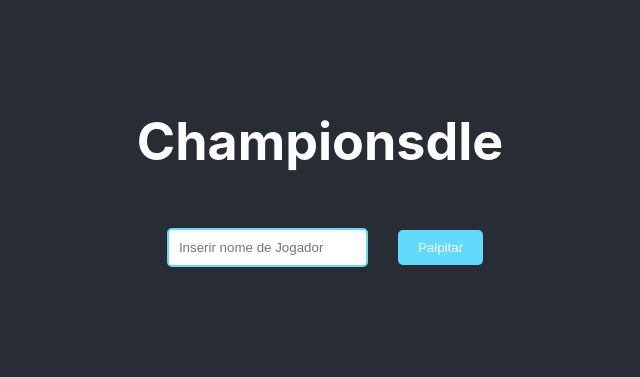
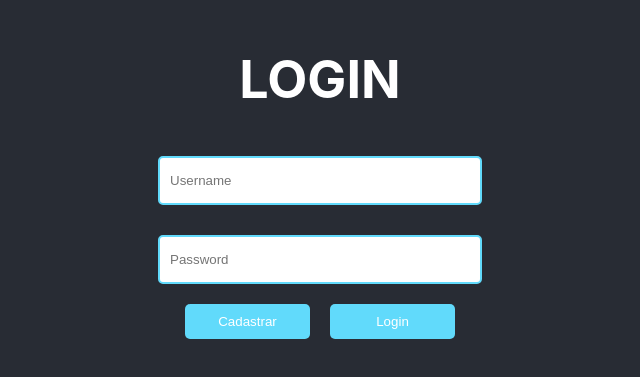
Before and after one commit to 4-ANO-COMP-IMT/vascodedagama, a React (Create React App) app in the folder frontend/championsdle-frontend/: page / in a window 1280 px wide. Shown: the part 219-596 px from the top of the page, without its empty margins (320-960 px from the left). Built offline with nearby package versions, Linux system fonts and the light colour scheme.

Commit message:
[feat] Funcoes basicas de login e cadastro

```diff
--- a/frontend/championsdle-frontend/src/App.css
+++ b/frontend/championsdle-frontend/src/App.css
@@ -13,14 +13,35 @@
   color: white;
 }
 
-input[type="text"] {
+input[type="text"] [type="password"] {
   padding: 10px;
   margin: 20px;
   border: 2px solid #61dafb;
   border-radius: 5px;
 }
 
+input.style-login{
+  width: 300px;
+  height:25px;
+  padding: 10px;
+  margin: 10px;
+  border: 2px solid #61dafb;
+  border-radius: 5px;
+}
+
 button {
+  padding: 10px 20px;
+  margin: 10px;
+  border: none;
+  background-color: #61dafb;
+  color: white;
+  cursor: pointer;
+  border-radius: 5px;
+}
+
+button.style-login{
+  width:125px;
+  height:35px;
   padding: 10px 20px;
   margin: 10px;
   border: none;
@@ -57,3 +78,9 @@ button {
   margin: 5px;
   border-radius: 5px;
 }
+
+.input-container{
+  display:flex;
+  flex-direction: column;
+  gap:10px;
+}
--- a/frontend/championsdle-frontend/src/App.js
+++ b/frontend/championsdle-frontend/src/App.js
@@ -1,10 +1,19 @@
-import React, { useState } from 'react';
+import React, { useState, useEffect } from 'react';
 import axios from 'axios';
 import './App.css';
 
 const App = () => {
   const [playerName, setPlayerName] = useState('');
   const [player, setPlayer] = useState(null);
+  const [isLoggedIn, setIsLoggedIn] = useState(false);
+  const [username, setUsername] = useState('');
+  const [password, setPassword] = useState('');
+  const [isCadastro, setCadastro] = useState(false);
+
+  useEffect(() => {
+    const loggedIn = localStorage.getItem('isLoggedIn');
+    setIsLoggedIn(loggedIn === 'true');
+  }, []);
 
   const handleSearch = async (e) => {
     e.preventDefault();
@@ -26,10 +35,126 @@ const App = () => {
     }
   };
 
+  const handleLogin = async (e) => {
+    e.preventDefault();
+    try{
+      const response = await axios.post('http://localhost:3001/login', {
+        email: username,
+        password: password
+      });
+
+      console.log('Response data: ',response.data);
+      if(response.status === 200){
+        setIsLoggedIn(true);
+        localStorage.setItem('isLoggedIn','true');
+      }
+      else
+        alert("Usuário inválido!");
+    }catch(error){
+      console.error('Error logging in:', error.response ? error.response.data : error.message);
+    }
+  };
+
+  const handleLogout = () => {
+    localStorage.removeItem('isLoggedIn');
+    setIsLoggedIn(false);
+  }
+
+  const handleCadastro = async(e) => {
+    console.log("valores: "+username+" e "+password);
+    e.preventDefault();
+    try{
+      const response = await axios.post('http://localhost:3001/signup', {
+        email: username,
+        password: password
+      });
+
+      console.log("Response sign-up: "+response.data);
+      if(response.status === 201){
+        setCadastro(false);
+      }
+      else
+        alert("Falha no cadastro!");
+    }catch(error){
+      console.error('Error logging in:', error.response ? error.response.data : error.message);
+    }
+  };
+
+  if (isCadastro) {
+    return (
+      <div className="App">
+        <header className="App-header">
+          <h1>Cadastro</h1>
+          <form onSubmit={handleCadastro}>
+            <div className="input-container">
+              <input
+                className="style-login"
+                type="text"
+                placeholder="Username"
+                value={username}
+                onChange={(e) => setUsername(e.target.value)}
+              />
+              <input
+                className="style-login"
+                type="password"
+                placeholder="Password"
+                value={password}
+                onChange={(e) => setPassword(e.target.value)}
+              />
+            </div>
+            <div>
+              <button
+                className="style-login"
+                onClick={() => setCadastro(false)}
+              >
+                Voltar ao Login
+              </button>
+              <button className="style-login" type="submit">
+                Cadastrar
+              </button>
+            </div>
+          </form>
+        </header>
+      </div>
+    );
+  }
+  else if(!isLoggedIn && !isCadastro){
+    console.log("valor do cadastro: "+isCadastro);
+    return (
+      <div className="App">
+        <header className="App-header">
+          <h1>LOGIN</h1>
+          <form onSubmit={handleLogin}>
+            <div class="input-container">
+              <input class="style-login"
+                type="text"
+                placeholder="Username"
+                value={username}
+                onChange={(e) => setUsername(e.target.value)}
+              />
+              <input class="style-login"
+                type="password"
+                placeholder="Password"
+                value={password}
+                onChange={(e) => setPassword(e.target.value)}
+              />
+            </div>
+            <div>
+              <button class="style-login" onClick={(e) => {e.preventDefault();
+                                                           setCadastro(true)}}>Cadastrar</button>
+              <button class="style-login" type="submit">Login</button>
+            </div>
+          </form>
+        </header>
+      </div>
+    );
+  }
+  else{
     return (
       <div className="App">
         <header className="App-header">
           <h1>Championsdle</h1>
+          <button onClick={handleLogout}>Logout</button>
           <form onSubmit={handleSearch}>
             <input
               type="text"
@@ -56,6 +181,7 @@ const App = () => {
         </header>
       </div>
     );
+  }
 };
 
 export default App;
```
Also changed, not shown: 1 other file (tests, documents, lock files or other folders). Lines whose indentation alone changed are shown as unchanged.
